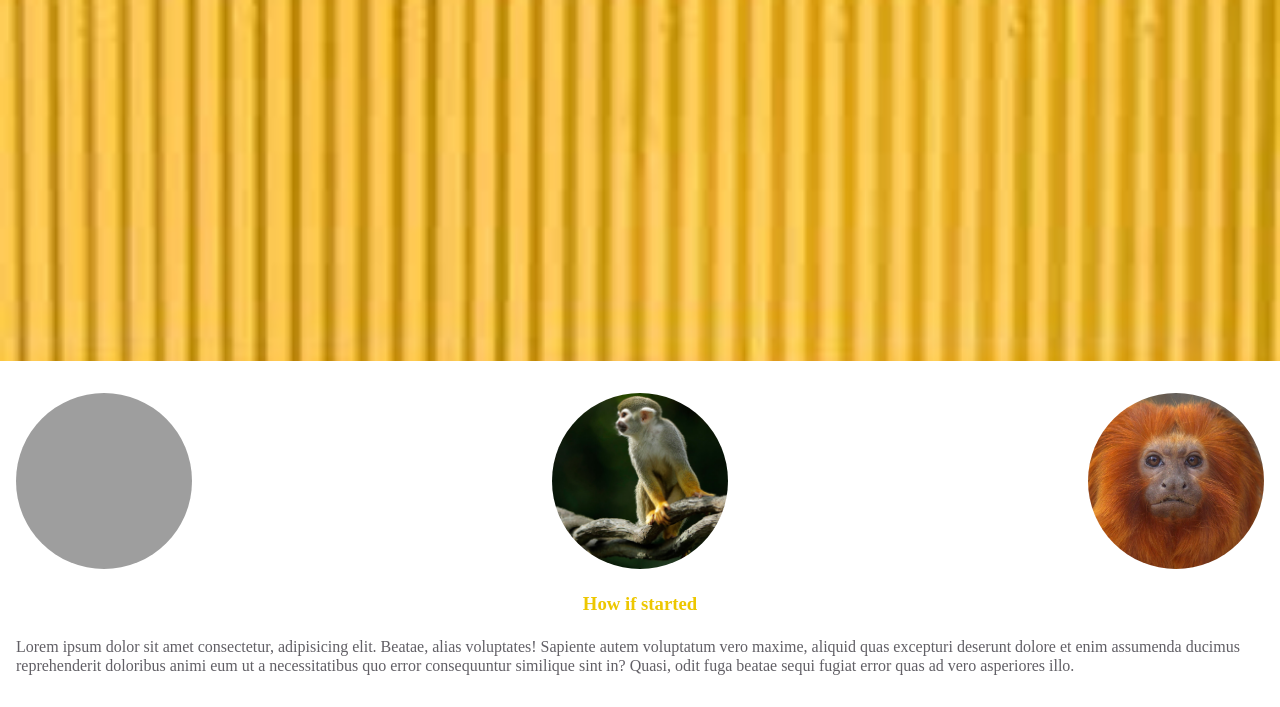
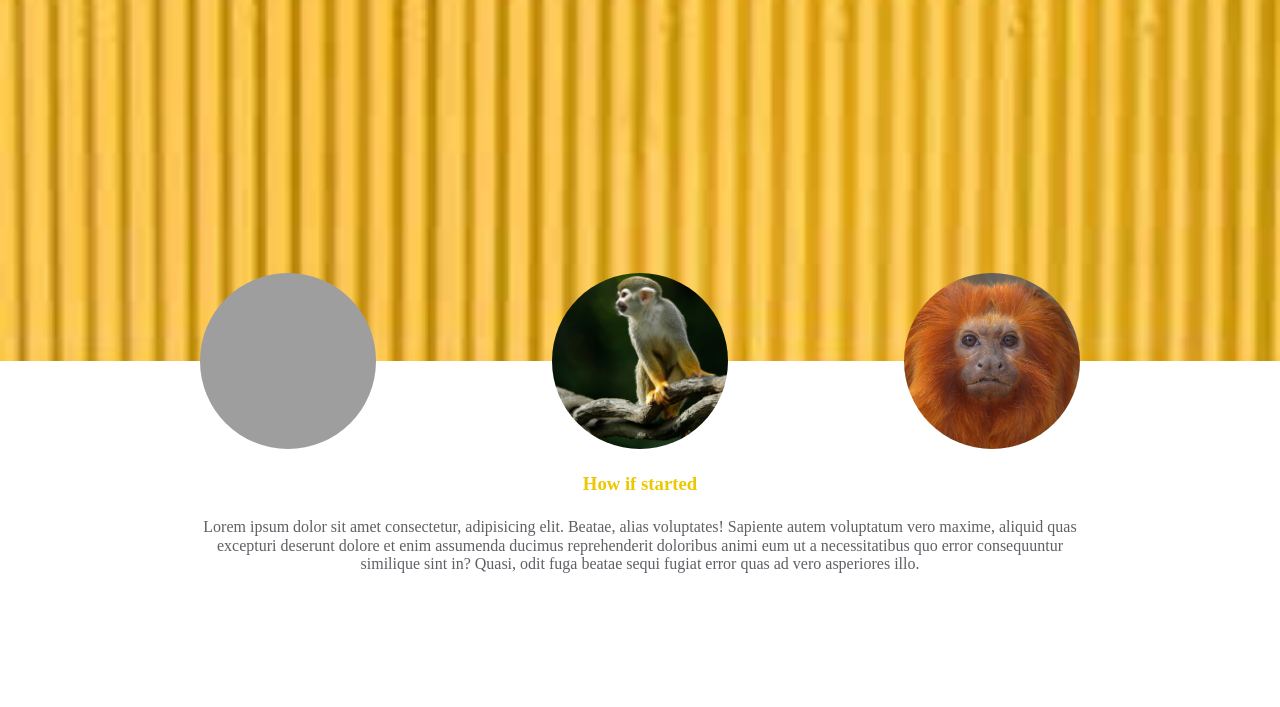
Before and after one commit to DariusSeputis/HTML_ir_CSS_atsiskaitomoji_uzduotis, a plain HTML site: page index.html in a window 1280 px wide. Shown: the part 499-1206 px from the top of the page. After the commit the page ends 1072 px from the top, so only its background shows below. Drawn offline with nearby package versions, Linux system fonts and the light colour scheme; grey boxes are pictures that could not be loaded.

Commit message:
section howItStarted media 678 done

```diff
--- a/css/main.css
+++ b/css/main.css
@@ -18,6 +18,7 @@
 .howItStarted__text {
   color: var(--greyish);
   grid-column: 1 / span 3;
+  text-align: center;
 }
 .howItStarted__picWafleMonkey {
   justify-self: start;
@@ -28,3 +29,14 @@
 .howItStarted__picLeontopithecus {
   justify-self: end;
 }
+@media screen and (min-width: 678px) {
+  main {
+    display: flex;
+    justify-content: center;
+  }
+  .howItStarted {
+    margin: -5.5rem 0 0 0;
+    max-width: 55rem;
+    padding: 0 1.5rem;
+  }
+}
```
